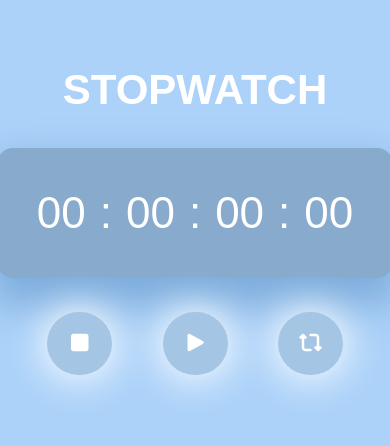
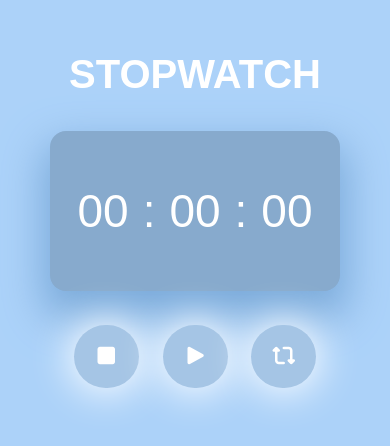
Before and after one commit to Ahmed-Ali-1/Stop-Watch, a plain HTML site: page index.html in a window 390 px wide. Shown: the part 202-648 px from the top of the page. Drawn offline with Linux system fonts and the light colour scheme; a web font is replaced by a local one.

Commit message:
Make responsive

```diff
--- a/index.html
+++ b/index.html
@@ -13,7 +13,7 @@
 
 <body>
     <div class="container">
-        <h2>STOPWATCH</h2>
+        <h1>STOPWATCH</h1>
         <div class="stopWatch">
 
             <p id="hour">00</p>
@@ -21,7 +21,7 @@
             <p id="minute">00</p>
             <p>:</p>
             <p id="second">00</p>
-            <p>:</p>
+            <!-- <p>:</p> -->
             <p id="milisecond">00</p>
 
         </div>
--- a/style.css
+++ b/style.css
@@ -22,11 +22,10 @@ body {
     gap: 34px;
 }
 
-.container>h2 {
+.container>h1 {
     color: #fff;
     text-align: center;
-    font-size: 42px;
-    font-weight: 600;
+    font-size: 46px;
 
 }
 
@@ -35,7 +34,9 @@ body {
     gap: 14px;
     background-color: #87aacd;
     justify-content: center;
-    padding: 40px;
+    /* padding: 40px; */
+    width: 360px;
+    height: 160px;
     align-items: center;
     border-radius: 16px;
     box-shadow: 00px 20px 40px 8px #7dacdb;
@@ -43,7 +44,8 @@ body {
 
 .stopWatch p {
     color: #fff;
-    font-size: 44px;
+    font-size: 48px;
+    font-weight: 500;
 }
 
 .buttonDiv {
@@ -60,3 +62,21 @@ body {
     box-shadow: 0px 0px 40px 4px #fff;
     font-size: 20px;
 }
+
+#milisecond {
+    display: none;
+}
+
+@media(max-width: 520px) {
+    .container>h1 {
+        font-size: 40px;
+    }
+
+    .stopWatch {
+        width: 290px;
+    }
+
+    .stopWatch p {
+        font-size: 46px;
+    }
+}
```
